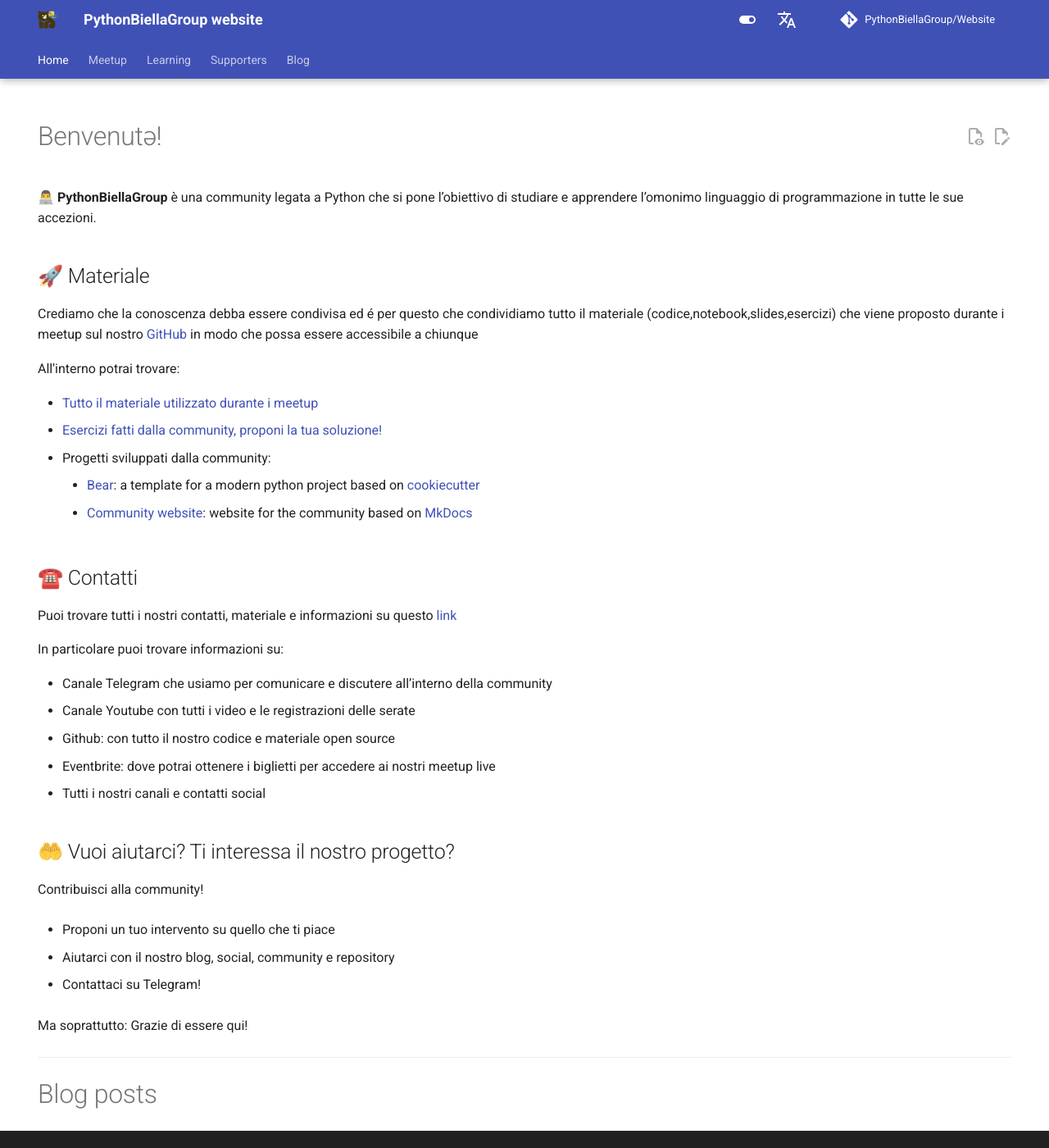
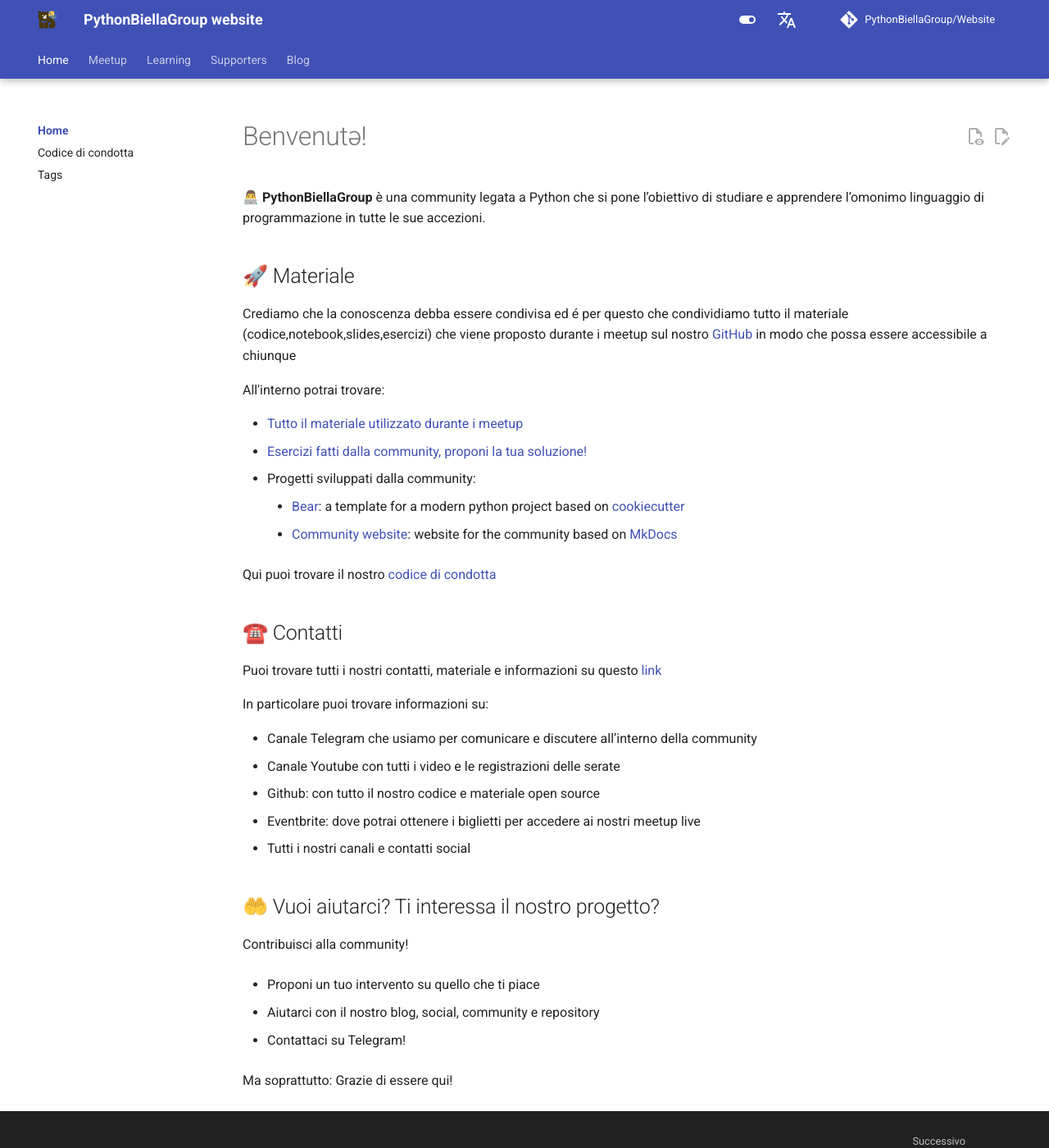
Before and after one commit to PythonBiellaGroup/website, an MkDocs documentation site: the page built from docs/index.md, in a window 1280 px wide and 1400 px high. Shown: the whole window at 82% size. Built offline with MkDocs 1.6.1 and Material for MkDocs 9.7.7, drawn with Linux system fonts in a browser that asks for light colours; comment, search, counter and statistics services are not loaded.

Commit message:
fixed homepage

```diff
--- a/docs/index.md
+++ b/docs/index.md
@@ -3,7 +3,7 @@
 disquis: PythonBiellaGroup
 hide:
     - path
-    - navigation
+    # - navigation
     - toc
     - tags
 tags:
@@ -28,6 +28,8 @@
     - [Bear](https://github.com/PythonBiellaGroup/Bear): a template for a modern python project based on [cookiecutter](https://cookiecutter.readthedocs.io/en/stable/)
     - [Community website](https://github.com/PythonBiellaGroup/website): website for the community based on [MkDocs](https://mkdocs.readthedocs.io/en/stable/)
 
+Qui puoi trovare il nostro [codice di condotta](codice_condotta.md)
+
 ## ☎️ Contatti
 
 Puoi trovare tutti i nostri contatti, materiale e informazioni su questo [link](https://linktr.ee/PythonBiellaGroup)
@@ -51,7 +53,3 @@
 * Contattaci su Telegram!
 
 Ma soprattutto: Grazie di essere qui!
-
----
-
-# Blog posts
```
